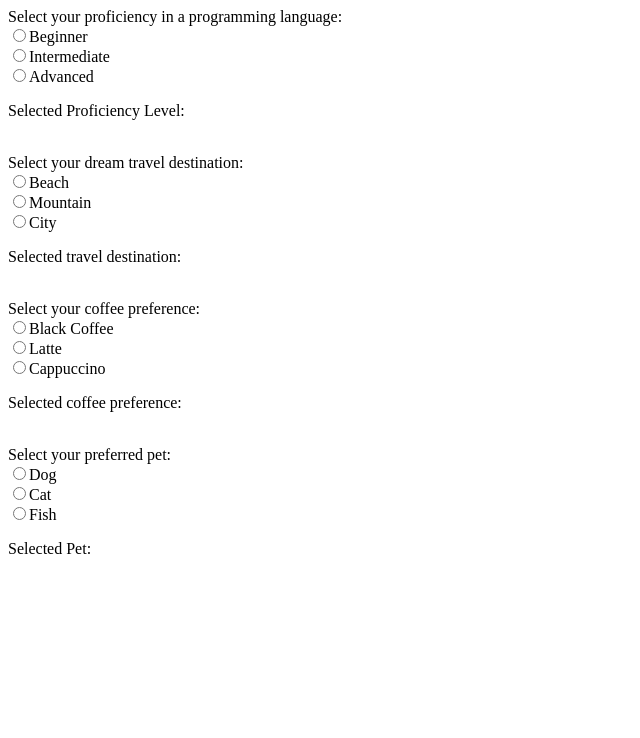
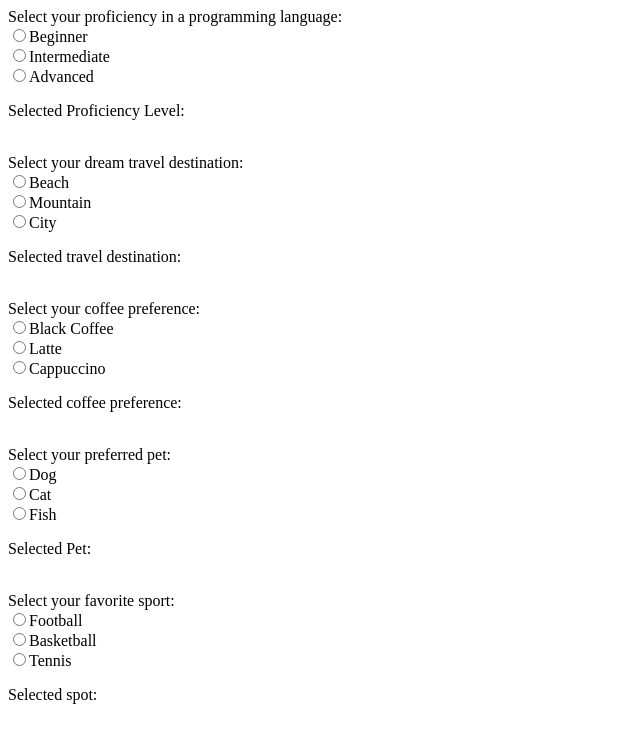
Before and after one commit to 7vTr0x7/React.js-2, a React (Vite) app in the folder IR4.5_HW2/: page / in a window 1280 px wide. Shown: the top 738 px of the page, without its empty margins (0-640 px from the left). Built offline with nearby package versions, Linux system fonts and the light colour scheme.

Commit message:
IR4.5_HW2 - SelectSport

```diff
--- a/IR4.5_HW2/src/App.jsx
+++ b/IR4.5_HW2/src/App.jsx
@@ -3,6 +3,7 @@ import SelectProficiency from "./components/SelectProficiency";
 import SelectDestination from "./components/SelectDestination";
 import SelectCoffee from "./components/SelectCoffee";
 import SelectPet from "./components/SelectPet";
+import SelectSports from "./components/SelectSports";
 
 const App = () => {
   return (
@@ -14,6 +15,8 @@ const App = () => {
       <SelectCoffee />
       <br />
       <SelectPet />
+      <br />
+      <SelectSports />
     </div>
   );
 };
--- /dev/null
+++ b/IR4.5_HW2/src/components/SelectSports.jsx
@@ -0,0 +1,35 @@
+import React, { useState } from "react";
+
+const SelectSports = () => {
+  const [selectedSport, setSelectedSport] = useState("");
+
+  const sportSelectionHandler = (e) => {
+    setSelectedSport(e.target.value);
+  };
+
+  return (
+    <div>
+      <forms onChange={sportSelectionHandler}>
+        <label>Select your favorite sport: </label>
+        <br />
+        <label htmlFor="football">
+          <input type="radio" name="sport" id="football" value="football" />
+          Football
+        </label>
+        <br />
+        <label htmlFor="basketball">
+          <input type="radio" name="sport" id="basketball" value="basketball" />
+          Basketball
+        </label>
+        <br />
+        <label htmlFor="tennis">
+          <input type="radio" name="sport" id="tennis" value="tennis" />
+          Tennis
+        </label>
+      </forms>
+      <p>Selected spot: {selectedSport}</p>
+    </div>
+  );
+};
+
+export default SelectSports;
```
